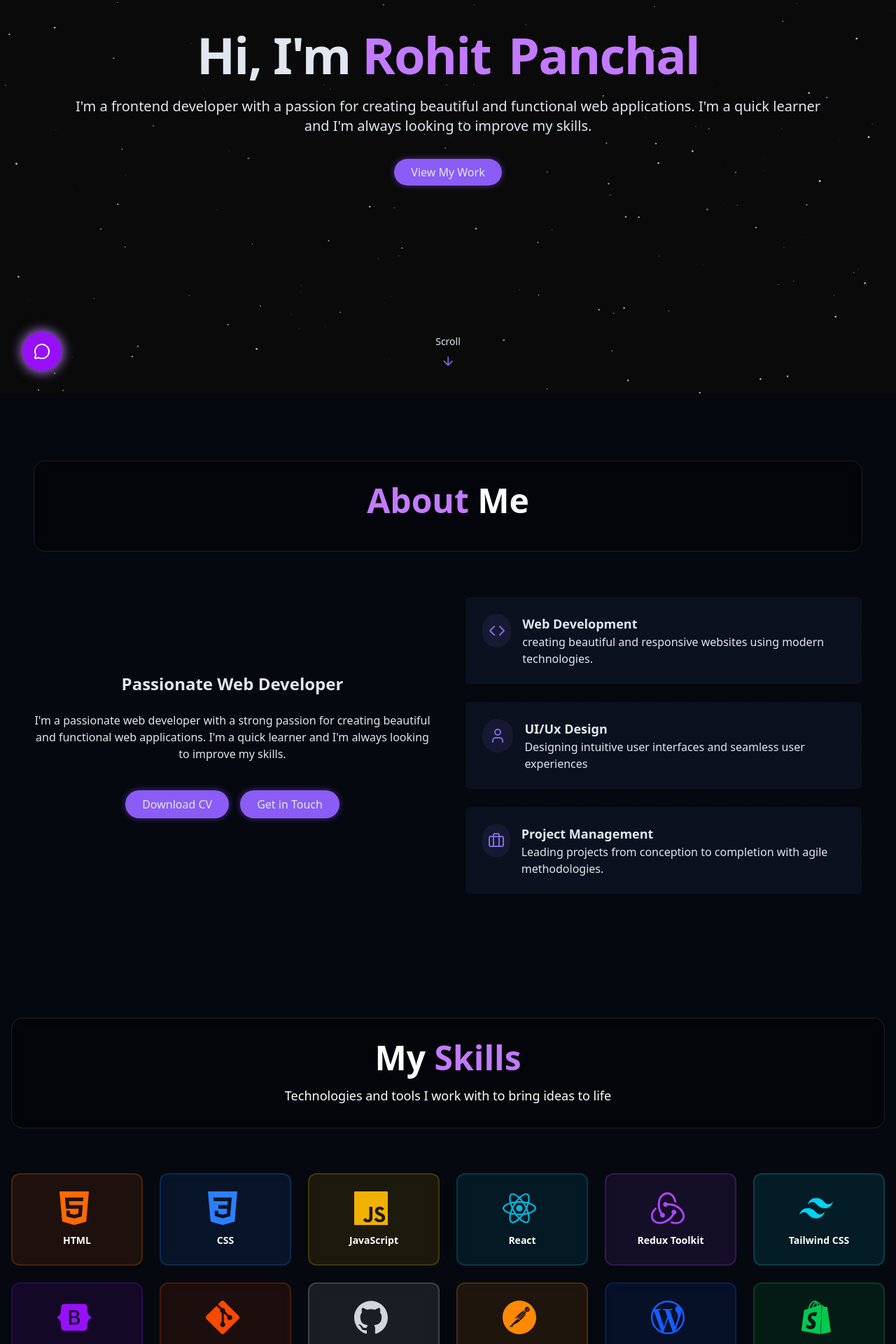
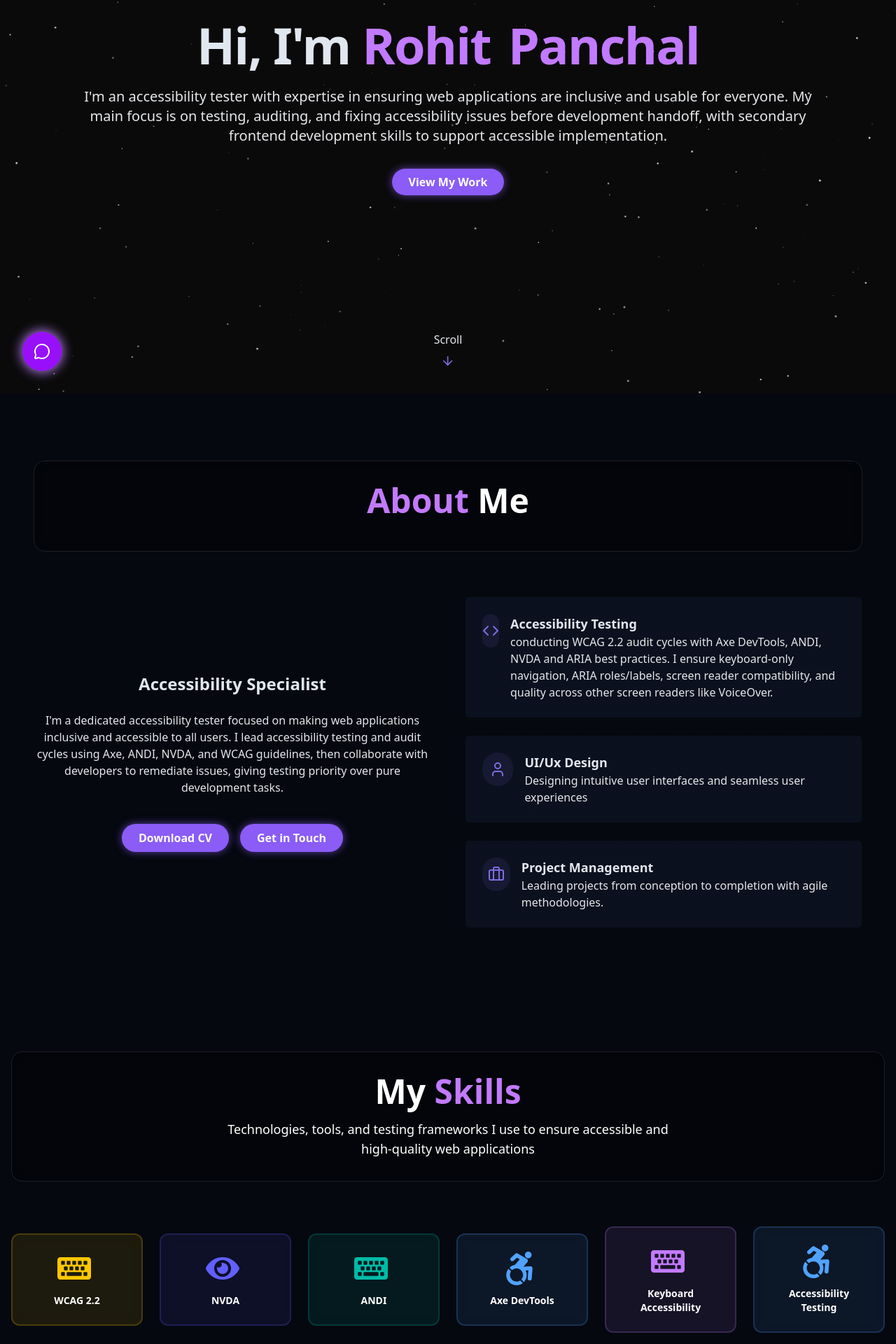
Before and after one commit to RohitPanchal097/RohitKumar-portfolio, a React (Vite) app: page / in a window 1280 px wide. Shown: the part 238-2158 px from the top of the page at 70% size. Built offline with nearby package versions, Linux system fonts and the light colour scheme.

Commit message:
add features

```diff
--- a/index.html
+++ b/index.html
@@ -4,7 +4,9 @@
     <meta charset="UTF-8" />
     <link rel="icon" type="image/png" href="/146978640.png" />
     <meta name="viewport" content="width=device-width, initial-scale=1.0" />
-    <title>My-Portfolio</title>
+    <meta name="description" content="Rohit Panchal - Accessibility Tester specializing in WCAG 2.2 compliance, Axe DevTools, NVDA, ANDI, and inclusive web development." />
+    <meta name="keywords" content="accessibility tester, WCAG 2.2, Axe DevTools, NVDA, ANDI, web accessibility, inclusive design" />
+    <title>Rohit Panchal - Accessibility Tester & Frontend Developer</title>
   </head>
   <body>
     <div id="root"></div>
--- a/src/Components/AboutSection.jsx
+++ b/src/Components/AboutSection.jsx
@@ -5,11 +5,12 @@ const AboutSection = () => {
   return (
     <section id='about'
     className='py-24 px-4 relative'
+    aria-labelledby="about-heading"
     >
         <div className='container mx-auto max-w-7xl'>
             <div className='text-center mb-16 relative z-20'>
           <div className='bg-black/30 backdrop-blur-sm rounded-2xl p-8 border border-white/10'>
-            <h2 className='text-4xl md:text-5xl font-bold text-white mb-4 drop-shadow-lg'>
+            <h2 id="about-heading" className='text-4xl md:text-5xl font-bold text-white mb-4 drop-shadow-lg'>
                <span className='text-purple-400'>About</span> Me
             </h2>
             {/* <p className='text-white text-lg max-w-2xl mx-auto drop-shadow-md'>
@@ -20,15 +21,15 @@ const AboutSection = () => {
 
             <div className='grid grid-cols-1 md:grid-cols-2 gap-12 items-center'>
               <div className='space-y-6'>
-                <h3 className='text-2xl font-semibold'>Passionate Web Developer</h3>
-          <p className='text-muted-foreground'>
-            I'm a passionate web developer with a strong passion for creating beautiful and functional web applications. I'm a quick learner and I'm always looking to improve my skills.
+                <h3 className='text-2xl font-semibold'>Accessibility Specialist</h3>
+          <p className='text-normal-contrast'>
+            I'm a dedicated accessibility tester focused on making web applications inclusive and accessible to all users. I lead accessibility testing and audit cycles using Axe, ANDI, NVDA, and WCAG guidelines, then collaborate with developers to remediate issues, giving testing priority over pure development tasks.
           </p>
 
           <div className='flex flex-col sm:flex-row gap-4 pt-4 justify-center'>
 
-            <button className='cosmic-button' href='#contact'>Download CV</button>
-            <button className='cosmic-button' href='#contact'>Get in Touch</button>
+            <a href='#contact' className='cosmic-button'>Download CV</a>
+            <a href='#contact' className='cosmic-button'>Get in Touch</a>
 
           </div>
               </div>
@@ -36,12 +37,12 @@ const AboutSection = () => {
           <div className='gradient-border p-6 card-hover'>
             <div className='flex items-start gap-4'>
               <div className='flex items-center justify-center w-12 h-12 rounded-full bg-primary/10'>
-              <Code className='w-6 h-6 text-primary' />
+              <Code className='w-6 h-6 text-primary' aria-hidden="true" />
               </div>
               <div className='text-left'>
-                <h4 className='text-lg font-semibold'>Web Development</h4>
-                <p className='text-muted-foreground'>
-                creating beautiful and responsive websites using modern technologies.
+                <h4 className='text-lg font-semibold'>Accessibility Testing</h4>
+                <p className='text-normal-contrast'>
+                conducting WCAG 2.2 audit cycles with Axe DevTools, ANDI, NVDA and ARIA best practices. I ensure keyboard-only navigation, ARIA roles/labels, screen reader compatibility, and quality across other screen readers like VoiceOver.
                 </p>
               </div>
             </div>
@@ -49,11 +50,11 @@ const AboutSection = () => {
           <div className='gradient-border p-6 card-hover'>
           <div className='flex items-start gap-4'>
               <div className='flex items-center justify-center w-12 h-12 rounded-full bg-primary/10'>
-              <User className='w-6 h-6 text-primary' />
+              <User className='w-6 h-6 text-primary' aria-hidden="true" />
               </div>
               <div className='text-left'>
                 <h4 className='text-lg font-semibold'>UI/Ux Design</h4>
-                <p className='text-muted-foreground'>
+                <p className='text-normal-contrast'>
                 Designing intuitive user interfaces and seamless user experiences
                 </p>
               </div>
@@ -62,11 +63,11 @@ const AboutSection = () => {
           <div className='gradient-border p-6 card-hover'>
           <div className='flex items-start gap-4'>
               <div className='flex items-center justify-center w-12 h-12 rounded-full bg-primary/10'>
-              <Briefcase className='w-6 h-6 text-primary' />
+              <Briefcase className='w-6 h-6 text-primary' aria-hidden="true" />
               </div>
               <div className='text-left'>
                 <h4 className='text-lg font-semibold'>Project Management</h4>
-                <p className='text-muted-foreground'>
+                <p className='text-normal-contrast'>
                 Leading projects from conception to completion with agile methodologies.
                 </p>
               </div>
--- a/src/Components/CustomCursor.jsx
+++ b/src/Components/CustomCursor.jsx
@@ -64,7 +64,7 @@ return (
         />
         <div
             ref={cursorBorderRef}
-            className='fixed top-0 left-0 w-[40px] h-[40px] rounded-full border border-white  z-999 pointer-events-none  mix-blend-difference opacity-50'
+            className='fixed top-0 left-0 w-[40px] h-[40px] rounded-full border border-white  z-999 pointer-events-none  mix-blend-difference opacity-75'
         />
     </>
 );
--- a/src/Components/HeroSection.jsx
+++ b/src/Components/HeroSection.jsx
@@ -23,9 +23,9 @@ const HeroSection = () => {
                 </h1>
 
                 <p
-                className='text-lg md:text-xl text-muted-foreground max-2-2xl mx-auto opacity-0 animate-fade-in-delay-3'
+                className='text-lg md:text-xl text-normal-contrast max-2-2xl mx-auto opacity-0 animate-fade-in-delay-3'
                 >
-                    I'm a frontend developer with a passion for creating beautiful and functional web applications. I'm a quick learner and I'm always looking to improve my skills.
+                    I'm an accessibility tester with expertise in ensuring web applications are inclusive and usable for everyone. My main focus is on testing, auditing, and fixing accessibility issues before development handoff, with secondary frontend development skills to support accessible implementation.
                 </p>
 
                 <div className='pt-4 opacity-0 animate-fade-in-delay-4'>
@@ -39,8 +39,8 @@ const HeroSection = () => {
                 <div
                 className='absolute bottom-8 left-1/2 transform -translate-x-1/2 flex flex-col items-center animate-bounce'
                 >
-                    <span className='text-sm text-muted-foreground mb-2'>Scroll</span>
-                    <ArrowDown className='w-5 h-5 text-primary' />
+                    <span className='text-normal-contrast mb-2'>Scroll</span>
+                    <ArrowDown className='w-5 h-5 text-primary' aria-hidden="true" />
                 </div>
 
             </div>
--- a/src/Components/Home.jsx
+++ b/src/Components/Home.jsx
@@ -17,34 +17,38 @@ const Home = () => {
     <div
     className='min-h-screen bg-transparent text-foreground overflow-x-hidden'
     >
-        {/* THeme Toggle */}
+        {/* Skip to main content link */}
+        <a
+          href="#main-content"
+          className="sr-only focus:not-sr-only focus:absolute focus:top-4 focus:left-4 bg-purple-600 text-white px-4 py-2 rounded-md z-50 focus:outline-none focus:ring-2 focus:ring-purple-400"
+        >
+          Skip to main content
+        </a>
 
         {/*Background Effects*/}
         <StarryBackground />
-        {/*Navbar*/}
-        <CustomCursor />
-        <NavBar />
-        {/*Hero Section*/}
-        <main>
 
+        {/*Navbar - Header landmark */}
+        <header>
+          <CustomCursor />
+          <NavBar />
+        </header>
+
+        {/*Hero Section - Main content starts here */}
+        <main id="main-content">
           <HeroSection />
           <AboutSection />
           <SkillsSection />
           <ProjectSection />
-          <ContactSection />
         </main>
-        {/*About Section*/}
 
-        {/*Services Section*/}
+        {/*Contact Section - Footer landmark outside main */}
+        <ContactSection />
 
-        {/*Projects Section*/}
-
-        {/*Contact Section*/}
-
-        {/*Footer*/}
-
-        {/*ChatBot*/}
-        <ChatBot  />
+        {/*ChatBot - Complementary landmark for auxiliary content */}
+        <aside aria-label="Chat assistance">
+          <ChatBot />
+        </aside>
     </div>
   )
 }
--- a/src/Components/ProjectSection.jsx
+++ b/src/Components/ProjectSection.jsx
@@ -7,23 +7,34 @@ import project3Image from "../assets/trader-website.png";
 import project1Image from "../assets/project-1.png";
 import project5Image from "../assets/Stiplindia.png";
 const projects = [
+
   {
     id: 1,
-    title: "Portfolio",
-    description: "Portfolio website",
-    image: portfolioImage,
-    tags: ["React", "Tailwind", "JavaScript", "Framer Motion", ],
-    github: "https://github.com/rohitpanchal8535/My-Portfolio",
-    live: "https://rohit-kumar-portfolio-lake.vercel.app/",
-  },
-  {
-    id: 2,
     title: "Movie-Website",
     description: "Movie website",
     image: project4Image,
     tags: ["React", "Tailwind", "JavaScript", "API", "Framer Motion"],
     github: "https://github.com/RohitPanchal097/Movie-Website",
     live: "https://movie-website-two-nu.vercel.app/",
+  },
+  {
+    id: 2,
+    title: "Gym-Website",
+    description: "Gym website",
+    image: project1Image,
+     tags: ["React", "Tailwind", "JavaScript", "Framer Motion",],
+     github: "https://github.com/RohitPanchal097/Gym-Website-React",
+     live: "https://gym-website-wheat-nine.vercel.app/"
+
+  },
+  {
+    id: 3,
+    title: "Accessibility-Tested Portfolio",
+    description: "Personal portfolio website with comprehensive accessibility testing following WCAG 2.2 guidelines. Tested with NVDA , ANDI , Axe DevTools.",
+    image: portfolioImage,
+    tags: ["WCAG 2.2", "NVDA", "ANDI", "Axe DevTools", "ARIA", "Keyboard Accessibility", "React", "Tailwind"],
+    github: "https://github.com/rohitpanchal8535/My-Portfolio",
+    live: "https://rohit-kumar-portfolio-lake.vercel.app/",
   },
   {
     id: 3,
@@ -34,16 +45,7 @@ const projects = [
     github: "#",
     live: "https://www.dilsetrader.in/",
   },
-  {
-    id: 4,
-    title: "Gym-Website",
-    description: "Gym website",
-    image: project1Image,
-     tags: ["React", "Tailwind", "JavaScript", "Framer Motion",],
-     github: "https://github.com/RohitPanchal097/Gym-Website-React",
-     live: "https://gym-website-wheat-nine.vercel.app/"
 
-  },
   {
     id: 5,
     title: "Maching Inventory Website",
@@ -56,15 +58,15 @@ const projects = [
 
 const ProjectSection = () => {
   return (
-    <section id="projects" className="py-24 px-4 relative">
+    <section id="projects" className="py-24 px-4 relative" aria-labelledby="projects-heading">
       <div className="container mx-auto max-w-7xl">
       <div className='text-center mb-16 relative z-20'>
           <div className='bg-black/30 backdrop-blur-sm rounded-2xl p-8 border border-white/10'>
-            <h2 className='text-4xl md:text-5xl font-bold text-white mb-4 drop-shadow-lg'>
+            <h2 id="projects-heading" className='text-4xl md:text-5xl font-bold text-white mb-4 drop-shadow-lg'>
               My <span className='text-purple-400'>Projects</span>
             </h2>
             <p className='text-white text-lg max-w-2xl mx-auto drop-shadow-md'>
-              Explore my latest projects showcasing my skills and expertise
+              Explore my projects with a focus on accessibility testing and inclusive web development
             </p>
           </div>
         </div>
@@ -92,14 +94,16 @@ const ProjectSection = () => {
                 </div>
               </div>
               <h3 className="text-xl font-semibold mb-1">{project.title}</h3>
-              <p className="text-muted-foreground text-sm mb-4">{project.description}</p>
+              <p className="text-normal-contrast text-sm mb-4">{project.description}</p>
               <div className="flex justify-between items-center px-6 pb-4">
                 <div className="flex space-x-2">
-                  <a href={project.live} target="_blank" rel="noopener noreferrer" className="text-foreground/80 hover:text-primary transition-colors duration-300">
-                  <ExternalLink size={20} />
+                  <a href={project.live} target="_blank" rel="noopener noreferrer" role="link" className="text-normal-contrast hover:text-primary transition-colors duration-300" aria-label={`View ${project.title} live project`}>
+                  <ExternalLink size={20} aria-hidden="true" />
+                  <span className="sr-only">View {project.title} live project</span>
                   </a>
-                  <a href={project.github} target="_blank" rel="noopener noreferrer" className="text-foreground/80 hover:text-primary transition-colors duration-300">
-                  <Github size={20} />
+                  <a href={project.github} target="_blank" rel="noopener noreferrer" role="link" className="text-normal-contrast hover:text-primary transition-colors duration-300" aria-label={`View ${project.title} on GitHub`}>
+                  <Github size={20} aria-hidden="true" />
+                  <span className="sr-only">View {project.title} on GitHub</span>
                   </a>
                 </div>
               </div>
--- a/src/Components/SkillsSection.jsx
+++ b/src/Components/SkillsSection.jsx
@@ -1,8 +1,52 @@
 import React from 'react'
 import { SiHtml5, SiCss3, SiJavascript, SiReact, SiTailwindcss, SiGit, SiGithub, SiBootstrap, SiPostman, SiRedux, SiWordpress, SiShopify } from 'react-icons/si'
+import { FaAccessibleIcon, FaKeyboard, FaEye } from 'react-icons/fa'
 
 const SkillsSection = () => {
   const skills = [
+    {
+      name: "WCAG 2.2",
+      icon: <FaKeyboard className='w-12 h-12' />,
+      color: 'text-yellow-400',
+      bgColor: 'bg-yellow-400/10',
+      borderColor: 'border-yellow-400/20'
+    },
+    {
+      name: "NVDA",
+      icon: <FaEye className='w-12 h-12' />,
+      color: 'text-indigo-500',
+      bgColor: 'bg-indigo-500/10',
+      borderColor: 'border-indigo-500/20'
+    },
+    {
+      name: "ANDI",
+      icon: <FaKeyboard className='w-12 h-12' />,
+      color: 'text-teal-500',
+      bgColor: 'bg-teal-500/10',
+      borderColor: 'border-teal-500/20'
+    },
+    {
+      name: "Axe DevTools",
+      icon: <FaAccessibleIcon className='w-12 h-12' />,
+      color: 'text-blue-400',
+      bgColor: 'bg-blue-400/10',
+      borderColor: 'border-blue-400/20'
+    },
+    {
+      name: "Keyboard Accessibility",
+      icon: <FaKeyboard className='w-12 h-12' />,
+      color: 'text-purple-400',
+      bgColor: 'bg-purple-400/10',
+      borderColor: 'border-purple-400/20'
+    },
+
+    {
+      name: "Accessibility Testing",
+      icon: <FaAccessibleIcon className='w-12 h-12' />,
+      color: 'text-blue-400',
+      bgColor: 'bg-blue-400/10',
+      borderColor: 'border-blue-400/20'
+    },
     {
       name: "HTML",
       icon: <SiHtml5 className='w-12 h-12' />,
@@ -80,6 +124,7 @@ const SkillsSection = () => {
       bgColor: 'bg-blue-600/10',
       borderColor: 'border-blue-600/20'
     },
+
     {
       name: "Shopify",
       icon: <SiShopify className='w-12 h-12' />,
@@ -90,16 +135,16 @@ const SkillsSection = () => {
   ]
 
   return (
-    <section className='py-20 px-4 relative z-10 ' id='skills'>
+    <section className='py-20 px-4 relative z-10 ' id='skills' aria-labelledby="skills-heading">
       <div className='max-w-7xl mx-auto'>
         {/* Header */}
         <div className='text-center mb-16 relative z-20'>
           <div className='bg-black/30 backdrop-blur-sm rounded-2xl p-8 border border-white/10'>
-            <h2 className='text-4xl md:text-5xl font-bold text-white mb-4 drop-shadow-lg'>
+            <h2 id="skills-heading" className='text-4xl md:text-5xl font-bold text-white mb-4 drop-shadow-lg'>
               My <span className='text-purple-400'>Skills</span>
             </h2>
             <p className='text-white text-lg max-w-2xl mx-auto drop-shadow-md'>
-              Technologies and tools I work with to bring ideas to life
+              Technologies, tools, and testing frameworks I use to ensure accessible and high-quality web applications
             </p>
           </div>
         </div>
@@ -121,7 +166,7 @@ const SkillsSection = () => {
               }}
             >
               {/* Icon */}
-              <div className={`${skill.color} mb-3 group-hover:scale-110 transition-transform duration-300 mx-10`}>
+              <div className={`${skill.color} mb-3 group-hover:scale-110 transition-transform duration-300 mx-10`} aria-hidden="true">
                 {skill.icon}
               </div>
 
--- a/src/Components/StarBackground.jsx
+++ b/src/Components/StarBackground.jsx
@@ -69,7 +69,7 @@ export default function StarryBackground() {
   return (
     <>
 
-    <canvas ref={canvasRef} className="fixed inset-0 z-0 pointer-events-none" />
+    <canvas ref={canvasRef} className="fixed inset-0 z-0 pointer-events-none" aria-hidden="true" />
     </>
   );
 }
--- a/src/index.css
+++ b/src/index.css
@@ -7,6 +7,12 @@
   --color-primary: hsl(var(--primary));
   --color-primary-foreground: hsl(var(--primary-foreground));
   --color-card: hsl(var(--card));
+
+  /* WCAG 2.2 AA Compliant Colors */
+  --color-text-high-contrast: #ffffff; /* White text for maximum contrast */
+  --color-text-normal: #e5e7eb; /* Light gray for normal text - 4.5:1 contrast on dark bg */
+  --color-text-muted: #b4b9c2; /* Updated medium gray for muted text - 4.5:1 contrast on dark bg (was #9ca3af) */
+  --color-bg-dark: #0f172a; /* Dark background */
 
   --animate-float: float 3s ease-in-out infinite;
   --animate-pulse-subtle: pulse-subtle 2s ease-in-out infinite;
@@ -48,6 +54,47 @@
     opacity: 1;
     transform: translateY(0px);
   }
+}
+
+/* WCAG 2.2 AA Contrast Compliance Classes */
+.text-high-contrast {
+  color: var(--color-text-high-contrast);
+}
+
+.text-normal-contrast {
+  color: var(--color-text-normal);
+}
+
+.text-muted-contrast {
+  color: var(--color-text-muted);
+}
+
+/* Ensure focus indicators meet 3:1 contrast ratio */
+.focus-high-contrast:focus {
+  outline: 2px solid #ffffff;
+  outline-offset: 2px;
+}
+
+.focus-purple-contrast:focus {
+  outline: 2px solid #a855f7;
+  outline-offset: 2px;
+}
+
+/* Ensure buttons and interactive elements have proper contrast */
+.btn-high-contrast {
+  background-color: #a855f7;
+  color: #ffffff;
+  border: 2px solid #a855f7;
+}
+
+.btn-high-contrast:hover {
+  background-color: #9333ea;
+  border-color: #9333ea;
+}
+
+.btn-high-contrast:focus {
+  outline: 2px solid #ffffff;
+  outline-offset: 2px;
 }
 
 @keyframes meteor {
@@ -123,10 +170,10 @@
   padding: 0.5rem 1.5rem;
   border-radius: 9999px;
   background-color: #8b5cf6;
-  color: hsl(var(--primary-foreground));
-  font-weight: 500;
+  color: #ffffff; /* strong contrast for button text */
+  font-weight: 600;
   transition: all 0.3s;
-  box-shadow: 0 0 10px rgba(139,92,246,0.5);
+  box-shadow: 0 0 12px rgba(139,92,246,0.65);
 }
 
 .cosmic-button:hover {
```
Also changed, not shown: src/Components/ChatBot.jsx (+8 -4 lines), src/Components/ContactSection.jsx (+18 -13 lines), src/Components/NavBar.jsx (+5 -3 lines), 1 other file (tests, documents, lock files or other folders).
